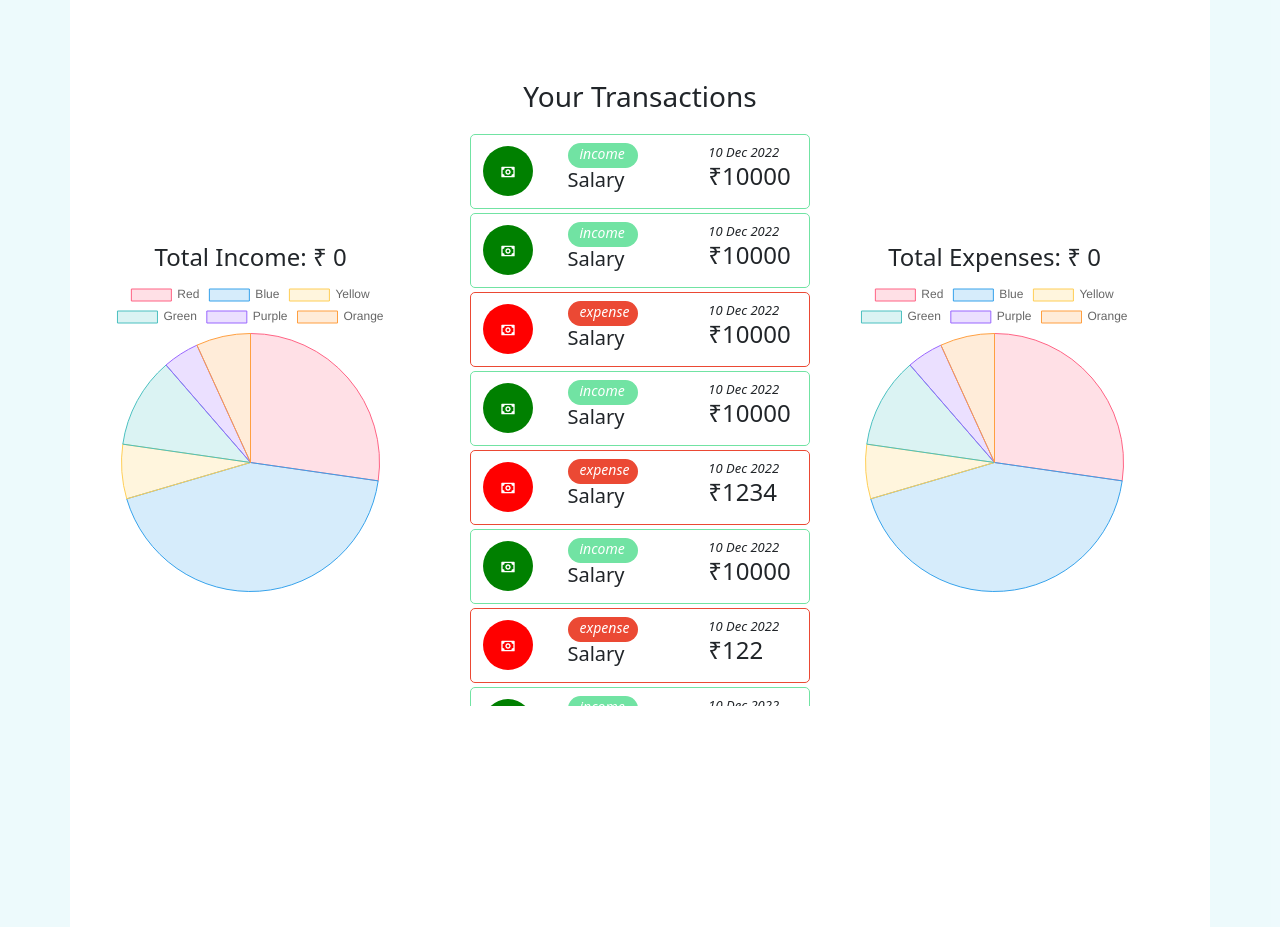
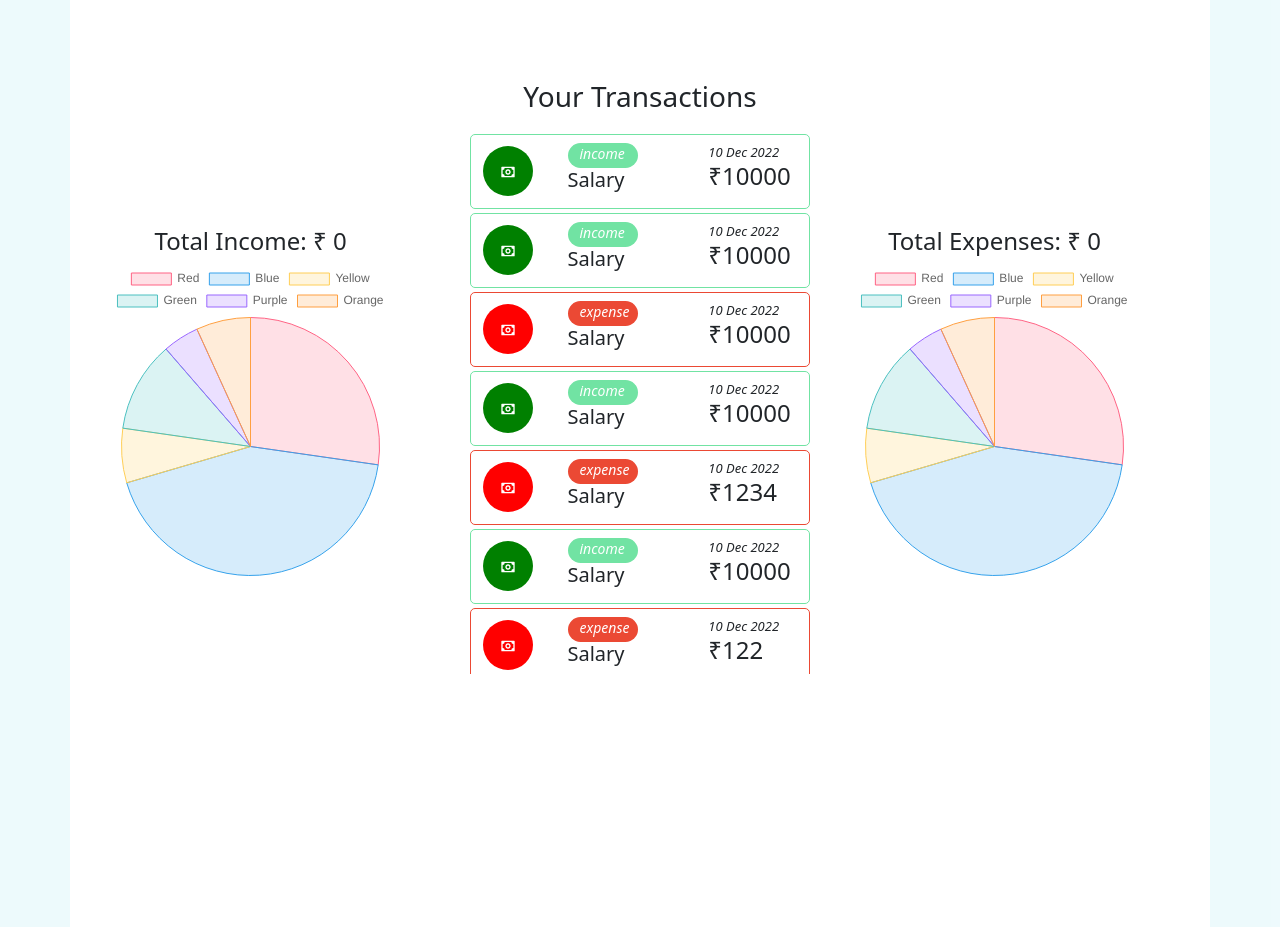
Before and after one commit to J0SAL/Decentralized-Expense-Tracker, a Next.js app in the folder frontend/: page / in a window 1280 px wide. Shown: the part 800-1727 px from the top of the page. Built offline with nearby package versions, Linux system fonts and the light colour scheme.

Commit message:
updated transaction list hight

```diff
--- a/frontend/components/transactions/TransactionList.tsx
+++ b/frontend/components/transactions/TransactionList.tsx
@@ -83,7 +83,7 @@ function TransactionList() {
   return (
     <div className="my-5 my-md-0">
       <div
-        style={{ maxHeight: "72vh", overflowY: "auto", overflowX: "hidden" }}
+        style={{ maxHeight: "68vh", overflowY: "auto", overflowX: "hidden" }}
         className={styles.scrollbar}
       >
         {transactions.map((transaction, key) => (
```
